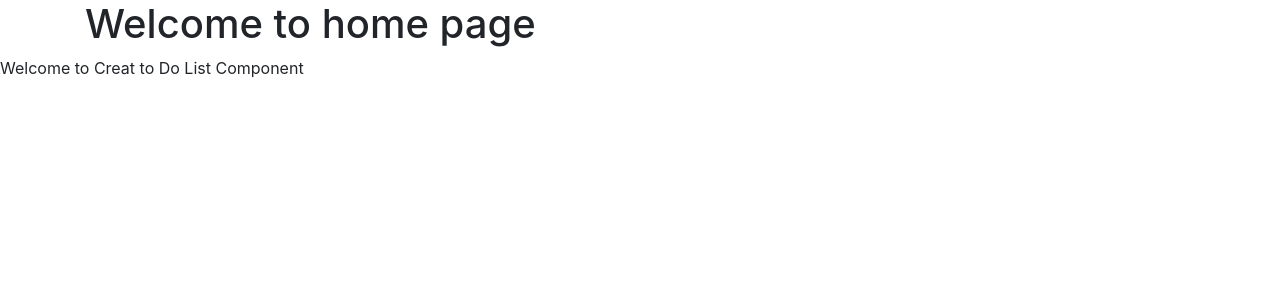
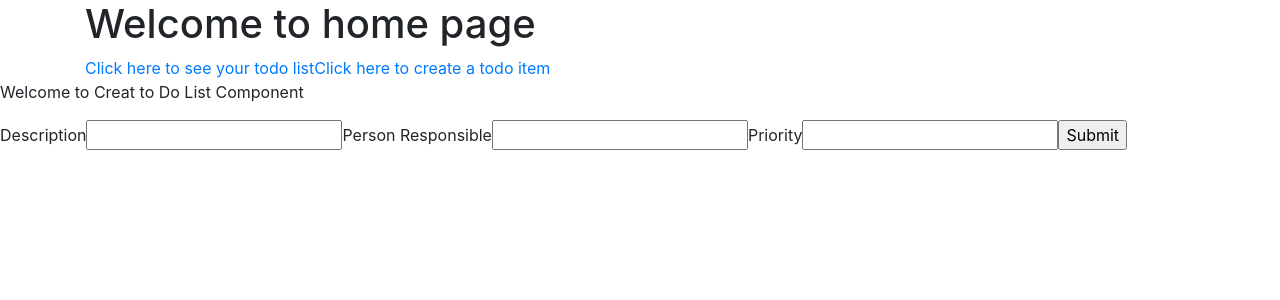
Before and after one commit to Bgorson/riskAssessmentDemo, a React (Create React App) app: page /create in a window 1280 px wide. Shown: the top 300 px of the page. Built offline with nearby package versions, Linux system fonts and the light colour scheme.

Commit message:
basic get/post

```diff
--- a/package.json
+++ b/package.json
@@ -3,6 +3,7 @@
   "version": "0.1.0",
   "private": true,
   "dependencies": {
+    "axios": "^0.18.0",
     "bootstrap": "^4.3.1",
     "mongoose": "^5.5.11",
     "react": "^16.8.6",
--- a/src/App.js
+++ b/src/App.js
@@ -14,6 +14,8 @@ class App extends Component {
       <Router>
       <div className= "container">
       <h1>Welcome to home page</h1>
+      <a href= "/">Click here to see your todo list</a>
+      <a href= "/create">Click here to create a todo item</a>
         </div>
         <Route path = "/" exact component = {TodosList} />
         <Route path = "/edit/:id" component = {EditTodo} />
--- a/src/components/create-todo.js
+++ b/src/components/create-todo.js
@@ -1,10 +1,53 @@
 import React, {Component} from 'react';
+import axios from 'axios'
 
 export default class CreateTodo extends Component {
+    constructor(){
+        super()
+        this.state= {
+            todo_description:'',
+            todo_responsible:'',
+            todo_priority:'',
+            todo_completed:false
+        }
+        this.handleChange = this.handleChange.bind(this)
+        this.handleSubmit = this.handleSubmit.bind(this)
+    }
+    handleChange(event){
+        this.setState({[event.target.name]: event.target.value})
+    }
+    handleSubmit(event){
+        let task = {
+                todo_description:this.state.todo_description,
+                todo_responsible:this.state.todo_responsible,
+                todo_priority:this.state.todo_priority,
+                todo_completed:this.state.todo_completed
+        }
+        console.log(task)
+        event.preventDefault()
+        axios.post("/todos/add", task ).then(res=>{
+            console.log(res);
+            console.log(res.data)
+        })
+
+    }
     render(){
         return (
             <div>
                 <p>Welcome to Creat to Do List Component</p>
+                <form onSubmit={this.handleSubmit}>
+                    <label> Description
+                <input onChange= {this.handleChange} name="todo_description"  type = "text" value = {this.state.todo_description} ></input>
+                </label>
+                <label>Person Responsible
+                <input onChange= {this.handleChange} name="todo_responsible"  type = "text" value = {this.state.todo_responsible} ></input>
+                </label>
+                <label>Priority
+                <input onChange= {this.handleChange}  name="todo_priority" type = "text" value = {this.state.todo_priority}></input>
+                </label>
+                <input type="submit"  />
+                </form>
+
             </div>
         )
     }
--- a/src/components/todos-list.js
+++ b/src/components/todos-list.js
@@ -1,10 +1,27 @@
 import React, {Component} from 'react';
+import axios from 'axios'
 
 export default class TodosList extends Component {
+    constructor(){
+        super()
+        this.state= {
+            tasks:[]
+        }
+
+    }
+    componentDidMount(){
+    axios.get('/todos').then(res =>{
+        const tasks =res.data;
+        this.setState({tasks})
+    })
+    }
     render(){
         return (
             <div>
                 <p>Welcome to Todos List Component</p>
+                <ul>
+                { this.state.tasks.map(task=> <li>{task.todo_description}</li>)}
+                </ul>
             </div>
         )
     }
```
Also changed, not shown: 1 other file (tests, documents, lock files or other folders).
